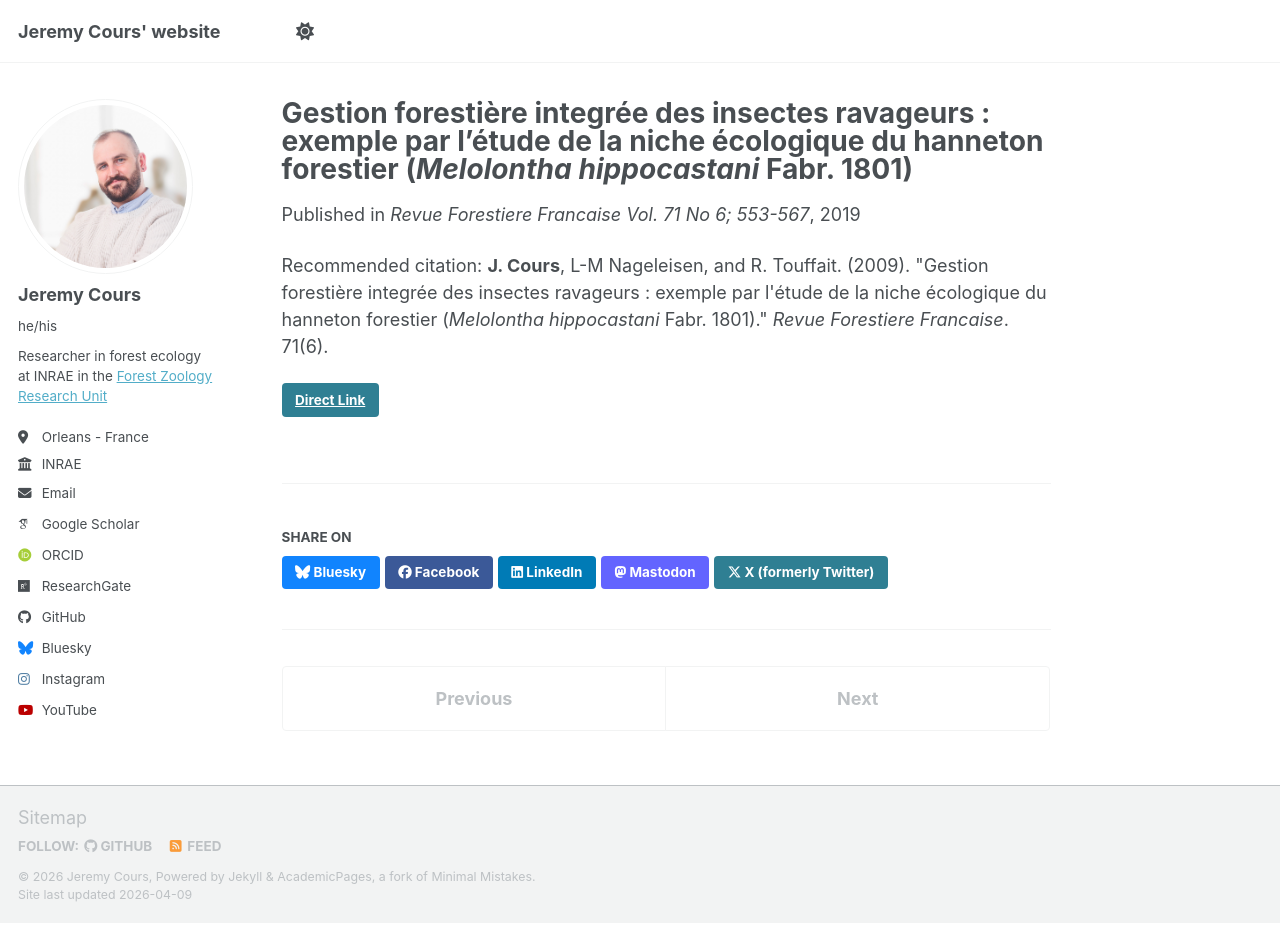
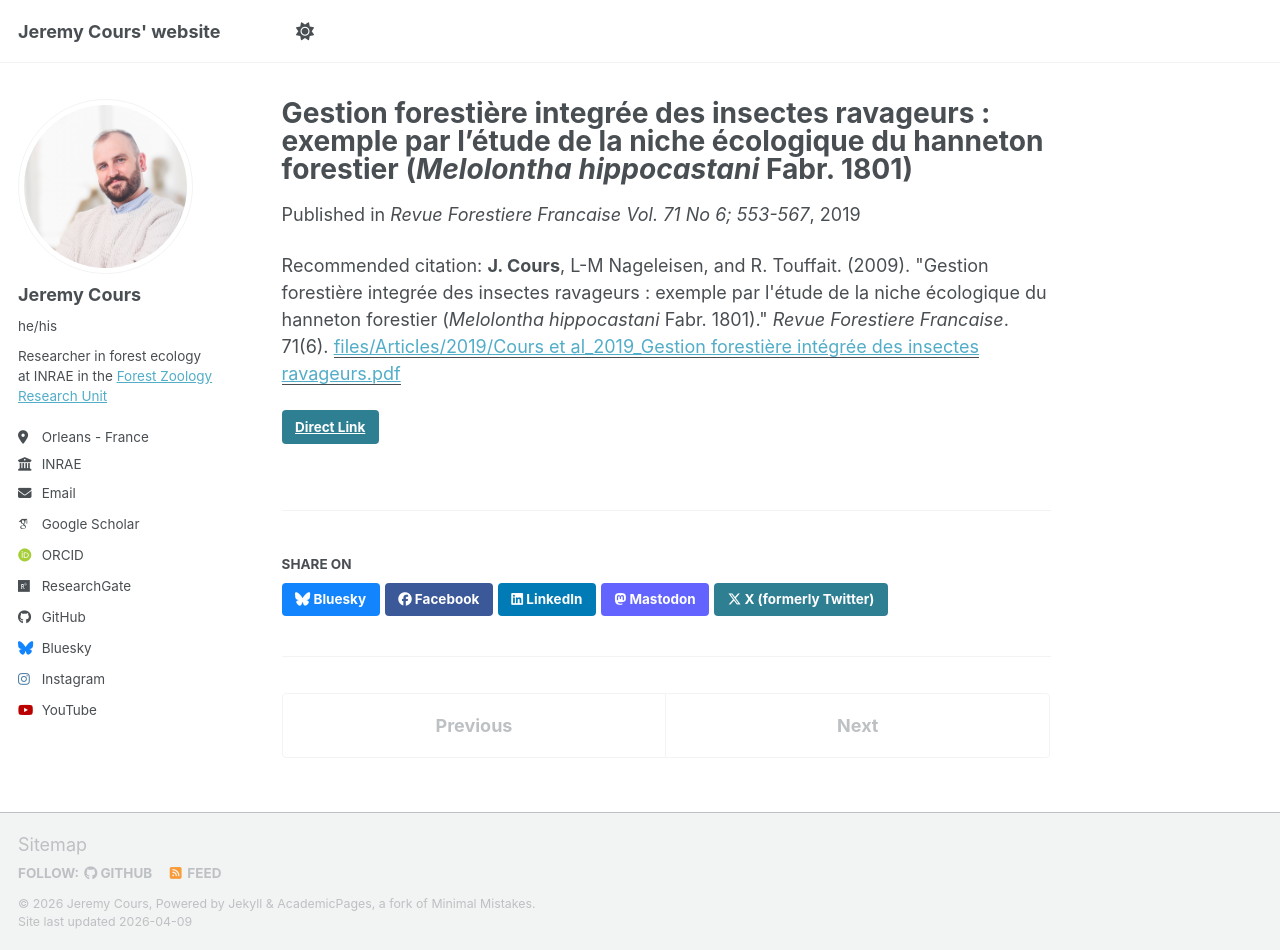
Before and after one commit to J-Cours/J-Cours.github.io, a Jekyll site: the page built from _publications/2019-12-31-paper.md, in a window 1280 px wide and 950 px high. Built offline with Jekyll 4.4.1, drawn with Linux system fonts in a browser that asks for light colours; some web fonts are replaced; a script bundle is joined from its source files by our own code; library files that are not in the unit come from our copies.

Commit message:
Update publications

```diff
--- a/_publications/2019-12-31-paper.md
+++ b/_publications/2019-12-31-paper.md
@@ -6,6 +6,7 @@ permalink: /publication/2019-12-31-paper
 excerpt: ''
 date: 2019-12-31
 venue: 'Revue Forestiere Francaise Vol. 71 No 6; 553-567'
+paperurl: 'files/Articles/2019/Cours et al_2019_Gestion forestière intégrée des insectes ravageurs.pdf'
 link: 'https://doi.org/10.4267/2042/70886'
 citation: "<b>J. Cours</b>, L-M Nageleisen, and R. Touffait. (2009). &quot;Gestion forestière integrée des insectes ravageurs : exemple par l'étude de la niche écologique du hanneton forestier (<i>Melolontha hippocastani</i> Fabr. 1801).&quot; <i>Revue Forestiere Francaise</i>. 71(6)."
 ---
```
Also changed, not shown: 1 other file.
